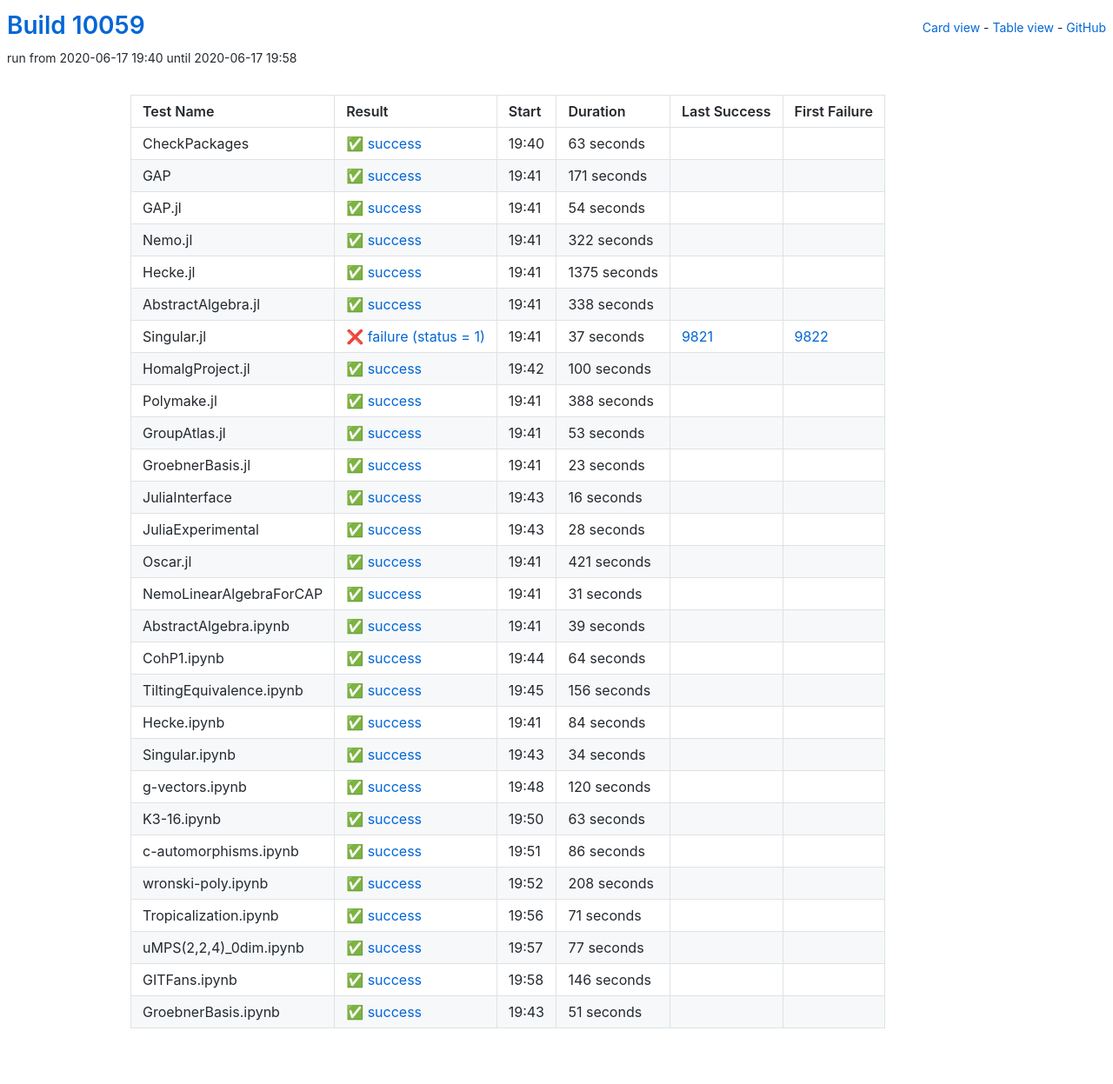
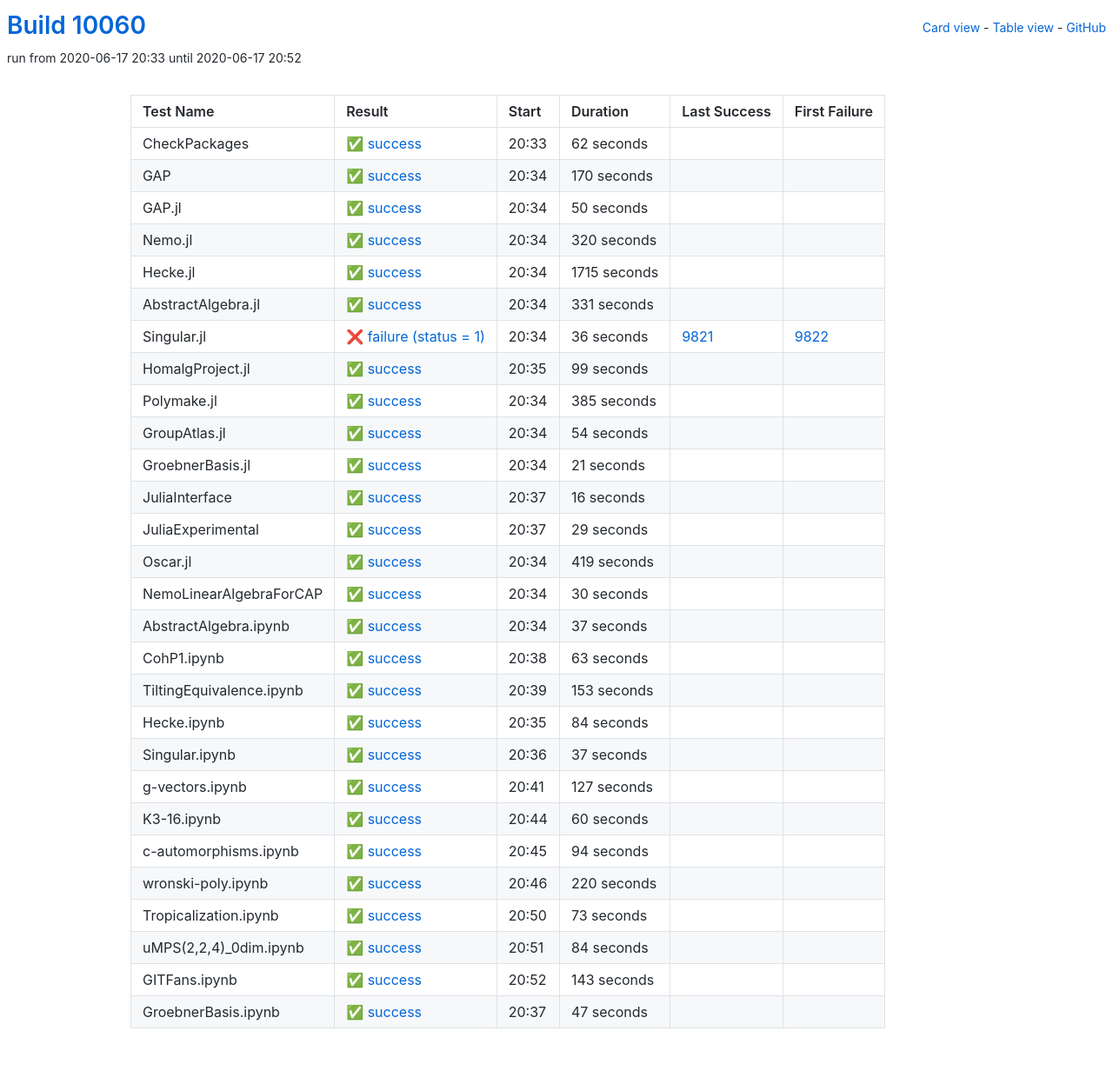
Before and after one commit to oscar-system/oscar-ci-status, a Jekyll site: the page built from table.html, in a window 1280 px wide. Shown: the whole page at 87% size. Built offline with Jekyll 4.4.1, drawn with Linux system fonts in a browser that asks for light colours.

Commit message:
Build #10060

```diff
--- a/_data/ci.yml
+++ b/_data/ci.yml
@@ -1,6 +1,6 @@
 ---
-build: 10059
-build_url: https://oscarci.mathematik.uni-kl.de/job/oscar/10059/
+build: 10060
+build_url: https://oscarci.mathematik.uni-kl.de/job/oscar/10060/
 job: oscar
 organization: oscar-system
 repo: oscar-ci-status
@@ -8,32 +8,116 @@
 tests:
 - name: CheckPackages
   id: checkpackages
-  log: https://oscarci.mathematik.uni-kl.de/job/oscar/10059/artifact/logs/build-10059/CheckPackages.log
-  start: 2020-06-17 19:40
+  log: https://oscarci.mathematik.uni-kl.de/job/oscar/10060/artifact/logs/build-10060/CheckPackages.log
+  start: 2020-06-17 20:33
   success: true
   exitcode: 0
   status: success
-  duration: 63
+  duration: 62
   last_success: false
   last_success_url:
   first_failure: false
   first_failure_url:
 - name: GAP
   id: gap
-  log: https://oscarci.mathematik.uni-kl.de/job/oscar/10059/artifact/logs/build-10059/GAP.log
-  start: 2020-06-17 19:41
+  log: https://oscarci.mathematik.uni-kl.de/job/oscar/10060/artifact/logs/build-10060/GAP.log
+  start: 2020-06-17 20:34
   success: true
   exitcode: 0
   status: success
-  duration: 171
+  duration: 170
   last_success: false
   last_success_url:
   first_failure: false
   first_failure_url:
 - name: GAP.jl
   id: gap-jl
-  log: https://oscarci.mathematik.uni-kl.de/job/oscar/10059/artifact/logs/build-10059/GAP.jl.log
-  start: 2020-06-17 19:41
+  log: https://oscarci.mathematik.uni-kl.de/job/oscar/10060/artifact/logs/build-10060/GAP.jl.log
+  start: 2020-06-17 20:34
+  success: true
+  exitcode: 0
+  status: success
+  duration: 50
+  last_success: false
+  last_success_url:
+  first_failure: false
+  first_failure_url:
+- name: Nemo.jl
+  id: nemo-jl
+  log: https://oscarci.mathematik.uni-kl.de/job/oscar/10060/artifact/logs/build-10060/Nemo.jl.log
+  start: 2020-06-17 20:34
+  success: true
+  exitcode: 0
+  status: success
+  duration: 320
+  last_success: false
+  last_success_url:
+  first_failure: false
+  first_failure_url:
+- name: Hecke.jl
+  id: hecke-jl
+  log: https://oscarci.mathematik.uni-kl.de/job/oscar/10060/artifact/logs/build-10060/Hecke.jl.log
+  start: 2020-06-17 20:34
+  success: true
+  exitcode: 0
+  status: success
+  duration: 1715
+  last_success: false
+  last_success_url:
+  first_failure: false
+  first_failure_url:
+- name: AbstractAlgebra.jl
+  id: abstractalgebra-jl
+  log: https://oscarci.mathematik.uni-kl.de/job/oscar/10060/artifact/logs/build-10060/AbstractAlgebra.jl.log
+  start: 2020-06-17 20:34
+  success: true
+  exitcode: 0
+  status: success
+  duration: 331
+  last_success: false
+  last_success_url:
+  first_failure: false
+  first_failure_url:
+- name: Singular.jl
+  id: singular-jl
+  log: https://oscarci.mathematik.uni-kl.de/job/oscar/10060/artifact/logs/build-10060/Singular.jl.log
+  start: 2020-06-17 20:34
+  success: false
+  exitcode: 1
+  status: failure
+  duration: 36
+  last_success: 9821
+  last_success_url: https://oscarci.mathematik.uni-kl.de/job/oscar/9821/
+  first_failure: 9822
+  first_failure_url: https://oscarci.mathematik.uni-kl.de/job/oscar/9822/
+- name: HomalgProject.jl
+  id: homalgproject-jl
+  log: https://oscarci.mathematik.uni-kl.de/job/oscar/10060/artifact/logs/build-10060/HomalgProject.jl.log
+  start: 2020-06-17 20:35
+  success: true
+  exitcode: 0
+  status: success
+  duration: 99
+  last_success: false
+  last_success_url:
+  first_failure: false
+  first_failure_url:
+- name: Polymake.jl
+  id: polymake-jl
+  log: https://oscarci.mathematik.uni-kl.de/job/oscar/10060/artifact/logs/build-10060/Polymake.jl.log
+  start: 2020-06-17 20:34
+  success: true
+  exitcode: 0
+  status: success
+  duration: 385
+  last_success: false
+  last_success_url:
+  first_failure: false
+  first_failure_url:
+- name: GroupAtlas.jl
+  id: groupatlas-jl
+  log: https://oscarci.mathematik.uni-kl.de/job/oscar/10060/artifact/logs/build-10060/GroupAtlas.jl.log
+  start: 2020-06-17 20:34
   success: true
   exitcode: 0
   status: success
@@ -42,106 +126,22 @@
   last_success_url:
   first_failure: false
   first_failure_url:
-- name: Nemo.jl
-  id: nemo-jl
-  log: https://oscarci.mathematik.uni-kl.de/job/oscar/10059/artifact/logs/build-10059/Nemo.jl.log
-  start: 2020-06-17 19:41
+- name: GroebnerBasis.jl
+  id: groebnerbasis-jl
+  log: https://oscarci.mathematik.uni-kl.de/job/oscar/10060/artifact/logs/build-10060/GroebnerBasis.jl.log
+  start: 2020-06-17 20:34
   success: true
   exitcode: 0
   status: success
-  duration: 322
-  last_success: false
-  last_success_url:
-  first_failure: false
-  first_failure_url:
-- name: Hecke.jl
-  id: hecke-jl
-  log: https://oscarci.mathematik.uni-kl.de/job/oscar/10059/artifact/logs/build-10059/Hecke.jl.log
-  start: 2020-06-17 19:41
-  success: true
-  exitcode: 0
-  status: success
-  duration: 1375
-  last_success: false
-  last_success_url:
-  first_failure: false
-  first_failure_url:
-- name: AbstractAlgebra.jl
-  id: abstractalgebra-jl
-  log: https://oscarci.mathematik.uni-kl.de/job/oscar/10059/artifact/logs/build-10059/AbstractAlgebra.jl.log
-  start: 2020-06-17 19:41
-  success: true
-  exitcode: 0
-  status: success
-  duration: 338
-  last_success: false
-  last_success_url:
-  first_failure: false
-  first_failure_url:
-- name: Singular.jl
-  id: singular-jl
-  log: https://oscarci.mathematik.uni-kl.de/job/oscar/10059/artifact/logs/build-10059/Singular.jl.log
-  start: 2020-06-17 19:41
-  success: false
-  exitcode: 1
-  status: failure
-  duration: 37
-  last_success: 9821
-  last_success_url: https://oscarci.mathematik.uni-kl.de/job/oscar/9821/
-  first_failure: 9822
-  first_failure_url: https://oscarci.mathematik.uni-kl.de/job/oscar/9822/
-- name: HomalgProject.jl
-  id: homalgproject-jl
-  log: https://oscarci.mathematik.uni-kl.de/job/oscar/10059/artifact/logs/build-10059/HomalgProject.jl.log
-  start: 2020-06-17 19:42
-  success: true
-  exitcode: 0
-  status: success
-  duration: 100
-  last_success: false
-  last_success_url:
-  first_failure: false
-  first_failure_url:
-- name: Polymake.jl
-  id: polymake-jl
-  log: https://oscarci.mathematik.uni-kl.de/job/oscar/10059/artifact/logs/build-10059/Polymake.jl.log
-  start: 2020-06-17 19:41
-  success: true
-  exitcode: 0
-  status: success
-  duration: 388
-  last_success: false
-  last_success_url:
-  first_failure: false
-  first_failure_url:
-- name: GroupAtlas.jl
-  id: groupatlas-jl
-  log: https://oscarci.mathematik.uni-kl.de/job/oscar/10059/artifact/logs/build-10059/GroupAtlas.jl.log
-  start: 2020-06-17 19:41
-  success: true
-  exitcode: 0
-  status: success
-  duration: 53
-  last_success: false
-  last_success_url:
-  first_failure: false
-  first_failure_url:
-- name: GroebnerBasis.jl
-  id: groebnerbasis-jl
-  log: https://oscarci.mathematik.uni-kl.de/job/oscar/10059/artifact/logs/build-10059/GroebnerBasis.jl.log
-  start: 2020-06-17 19:41
-  success: true
-  exitcode: 0
-  status: success
-  duration: 23
+  duration: 21
   last_success: false
   last_success_url:
   first_failure: false
   first_failure_url:
 - name: JuliaInterface
   id: juliainterface
-  log: https://oscarci.mathematik.uni-kl.de/job/oscar/10059/artifact/logs/build-10059/JuliaInterface.log
-  start: 2020-06-17 19:43
+  log: https://oscarci.mathematik.uni-kl.de/job/oscar/10060/artifact/logs/build-10060/JuliaInterface.log
+  start: 2020-06-17 20:37
   success: true
   exitcode: 0
   status: success
@@ -152,80 +152,80 @@
   first_failure_url:
 - name: JuliaExperimental
   id: juliaexperimental
-  log: https://oscarci.mathematik.uni-kl.de/job/oscar/10059/artifact/logs/build-10059/JuliaExperimental.log
-  start: 2020-06-17 19:43
+  log: https://oscarci.mathematik.uni-kl.de/job/oscar/10060/artifact/logs/build-10060/JuliaExperimental.log
+  start: 2020-06-17 20:37
   success: true
   exitcode: 0
   status: success
-  duration: 28
+  duration: 29
   last_success: false
   last_success_url:
   first_failure: false
   first_failure_url:
 - name: Oscar.jl
   id: oscar-jl
-  log: https://oscarci.mathematik.uni-kl.de/job/oscar/10059/artifact/logs/build-10059/Oscar.jl.log
-  start: 2020-06-17 19:41
+  log: https://oscarci.mathematik.uni-kl.de/job/oscar/10060/artifact/logs/build-10060/Oscar.jl.log
+  start: 2020-06-17 20:34
   success: true
   exitcode: 0
   status: success
-  duration: 421
+  duration: 419
   last_success: false
   last_success_url:
   first_failure: false
   first_failure_url:
 - name: NemoLinearAlgebraForCAP
   id: nemolinearalgebraforcap
-  log: https://oscarci.mathematik.uni-kl.de/job/oscar/10059/artifact/logs/build-10059/NemoLinearAlgebraForCAP.log
-  start: 2020-06-17 19:41
+  log: https://oscarci.mathematik.uni-kl.de/job/oscar/10060/artifact/logs/build-10060/NemoLinearAlgebraForCAP.log
+  start: 2020-06-17 20:34
   success: true
   exitcode: 0
   status: success
-  duration: 31
+  duration: 30
   last_success: false
   last_success_url:
   first_failure: false
   first_failure_url:
 - name: AbstractAlgebra.ipynb
   id: abstractalgebra-ipynb
-  log: https://oscarci.mathematik.uni-kl.de/job/oscar/10059/artifact/logs/build-10059/AbstractAlgebra.ipynb.log
-  start: 2020-06-17 19:41
+  log: https://oscarci.mathematik.uni-kl.de/job/oscar/10060/artifact/logs/build-10060/AbstractAlgebra.ipynb.log
+  start: 2020-06-17 20:34
   success: true
   exitcode: 0
   status: success
-  duration: 39
+  duration: 37
   last_success: false
   last_success_url:
   first_failure: false
   first_failure_url:
 - name: CohP1.ipynb
   id: cohp1-ipynb
-  log: https://oscarci.mathematik.uni-kl.de/job/oscar/10059/artifact/logs/build-10059/CohP1.ipynb.log
-  start: 2020-06-17 19:44
+  log: https://oscarci.mathematik.uni-kl.de/job/oscar/10060/artifact/logs/build-10060/CohP1.ipynb.log
+  start: 2020-06-17 20:38
   success: true
   exitcode: 0
   status: success
-  duration: 64
+  duration: 63
   last_success: false
   last_success_url:
   first_failure: false
   first_failure_url:
 - name: TiltingEquivalence.ipynb
   id: tiltingequivalence-ipynb
-  log: https://oscarci.mathematik.uni-kl.de/job/oscar/10059/artifact/logs/build-10059/TiltingEquivalence.ipynb.log
-  start: 2020-06-17 19:45
+  log: https://oscarci.mathematik.uni-kl.de/job/oscar/10060/artifact/logs/build-10060/TiltingEquivalence.ipynb.log
+  start: 2020-06-17 20:39
   success: true
   exitcode: 0
   status: success
-  duration: 156
+  duration: 153
   last_success: false
   last_success_url:
   first_failure: false
   first_failure_url:
 - name: Hecke.ipynb
   id: hecke-ipynb
-  log: https://oscarci.mathematik.uni-kl.de/job/oscar/10059/artifact/logs/build-10059/Hecke.ipynb.log
-  start: 2020-06-17 19:41
+  log: https://oscarci.mathematik.uni-kl.de/job/oscar/10060/artifact/logs/build-10060/Hecke.ipynb.log
+  start: 2020-06-17 20:35
   success: true
   exitcode: 0
   status: success
@@ -236,108 +236,108 @@
   first_failure_url:
 - name: Singular.ipynb
   id: singular-ipynb
-  log: https://oscarci.mathematik.uni-kl.de/job/oscar/10059/artifact/logs/build-10059/Singular.ipynb.log
-  start: 2020-06-17 19:43
+  log: https://oscarci.mathematik.uni-kl.de/job/oscar/10060/artifact/logs/build-10060/Singular.ipynb.log
+  start: 2020-06-17 20:36
   success: true
   exitcode: 0
   status: success
-  duration: 34
+  duration: 37
   last_success: false
   last_success_url:
   first_failure: false
   first_failure_url:
 - name: g-vectors.ipynb
   id: g-vectors-ipynb
-  log: https://oscarci.mathematik.uni-kl.de/job/oscar/10059/artifact/logs/build-10059/g-vectors.ipynb.log
-  start: 2020-06-17 19:48
+  log: https://oscarci.mathematik.uni-kl.de/job/oscar/10060/artifact/logs/build-10060/g-vectors.ipynb.log
+  start: 2020-06-17 20:41
   success: true
   exitcode: 0
   status: success
-  duration: 120
+  duration: 127
   last_success: false
   last_success_url:
   first_failure: false
   first_failure_url:
 - name: K3-16.ipynb
   id: k3-16-ipynb
-  log: https://oscarci.mathematik.uni-kl.de/job/oscar/10059/artifact/logs/build-10059/K3-16.ipynb.log
-  start: 2020-06-17 19:50
+  log: https://oscarci.mathematik.uni-kl.de/job/oscar/10060/artifact/logs/build-10060/K3-16.ipynb.log
+  start: 2020-06-17 20:44
   success: true
   exitcode: 0
   status: success
-  duration: 63
+  duration: 60
   last_success: false
   last_success_url:
   first_failure: false
   first_failure_url:
 - name: c-automorphisms.ipynb
   id: c-automorphisms-ipynb
-  log: https://oscarci.mathematik.uni-kl.de/job/oscar/10059/artifact/logs/build-10059/c-automorphisms.ipynb.log
-  start: 2020-06-17 19:51
+  log: https://oscarci.mathematik.uni-kl.de/job/oscar/10060/artifact/logs/build-10060/c-automorphisms.ipynb.log
+  start: 2020-06-17 20:45
   success: true
   exitcode: 0
   status: success
-  duration: 86
+  duration: 94
   last_success: false
   last_success_url:
   first_failure: false
   first_failure_url:
 - name: wronski-poly.ipynb
   id: wronski-poly-ipynb
-  log: https://oscarci.mathematik.uni-kl.de/job/oscar/10059/artifact/logs/build-10059/wronski-poly.ipynb.log
-  start: 2020-06-17 19:52
+  log: https://oscarci.mathematik.uni-kl.de/job/oscar/10060/artifact/logs/build-10060/wronski-poly.ipynb.log
+  start: 2020-06-17 20:46
   success: true
   exitcode: 0
   status: success
-  duration: 208
+  duration: 220
   last_success: false
   last_success_url:
   first_failure: false
   first_failure_url:
 - name: Tropicalization.ipynb
   id: tropicalization-ipynb
-  log: https://oscarci.mathematik.uni-kl.de/job/oscar/10059/artifact/logs/build-10059/Tropicalization.ipynb.log
-  start: 2020-06-17 19:56
+  log: https://oscarci.mathematik.uni-kl.de/job/oscar/10060/artifact/logs/build-10060/Tropicalization.ipynb.log
+  start: 2020-06-17 20:50
   success: true
   exitcode: 0
   status: success
-  duration: 71
+  duration: 73
   last_success: false
   last_success_url:
   first_failure: false
   first_failure_url:
 - name: uMPS(2,2,4)_0dim.ipynb
   id: umps-2-2-4-0dim-ipynb
-  log: https://oscarci.mathematik.uni-kl.de/job/oscar/10059/artifact/logs/build-10059/uMPS-2-2-4-_0dim.ipynb.log
-  start: 2020-06-17 19:57
+  log: https://oscarci.mathematik.uni-kl.de/job/oscar/10060/artifact/logs/build-10060/uMPS-2-2-4-_0dim.ipynb.log
+  start: 2020-06-17 20:51
   success: true
   exitcode: 0
   status: success
-  duration: 77
+  duration: 84
   last_success: false
   last_success_url:
   first_failure: false
   first_failure_url:
 - name: GITFans.ipynb
   id: gitfans-ipynb
-  log: https://oscarci.mathematik.uni-kl.de/job/oscar/10059/artifact/logs/build-10059/GITFans.ipynb.log
-  start: 2020-06-17 19:58
+  log: https://oscarci.mathematik.uni-kl.de/job/oscar/10060/artifact/logs/build-10060/GITFans.ipynb.log
+  start: 2020-06-17 20:52
   success: true
   exitcode: 0
   status: success
-  duration: 146
+  duration: 143
   last_success: false
   last_success_url:
   first_failure: false
   first_failure_url:
 - name: GroebnerBasis.ipynb
   id: groebnerbasis-ipynb
-  log: https://oscarci.mathematik.uni-kl.de/job/oscar/10059/artifact/logs/build-10059/GroebnerBasis.ipynb.log
-  start: 2020-06-17 19:43
+  log: https://oscarci.mathematik.uni-kl.de/job/oscar/10060/artifact/logs/build-10060/GroebnerBasis.ipynb.log
+  start: 2020-06-17 20:37
   success: true
   exitcode: 0
   status: success
-  duration: 51
+  duration: 47
   last_success: false
   last_success_url:
   first_failure: false
```
Also changed, not shown: README.md.
